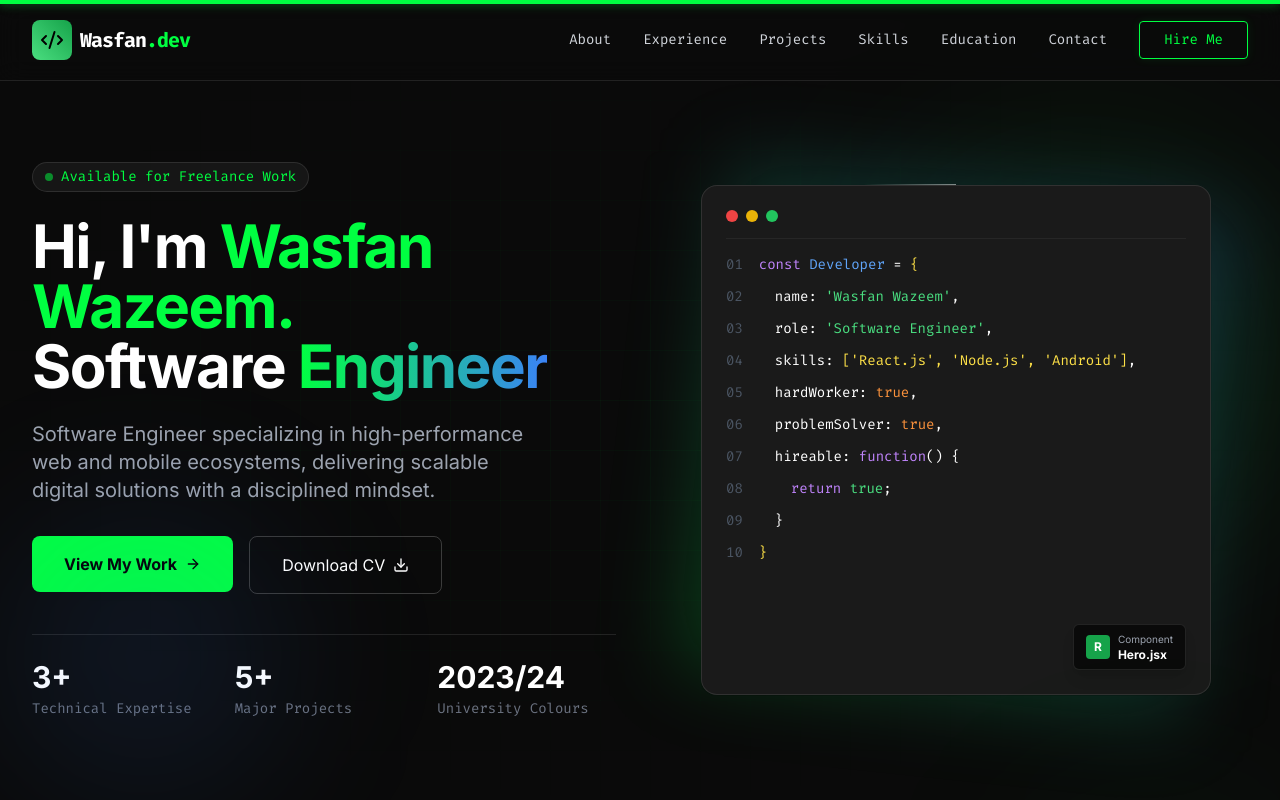
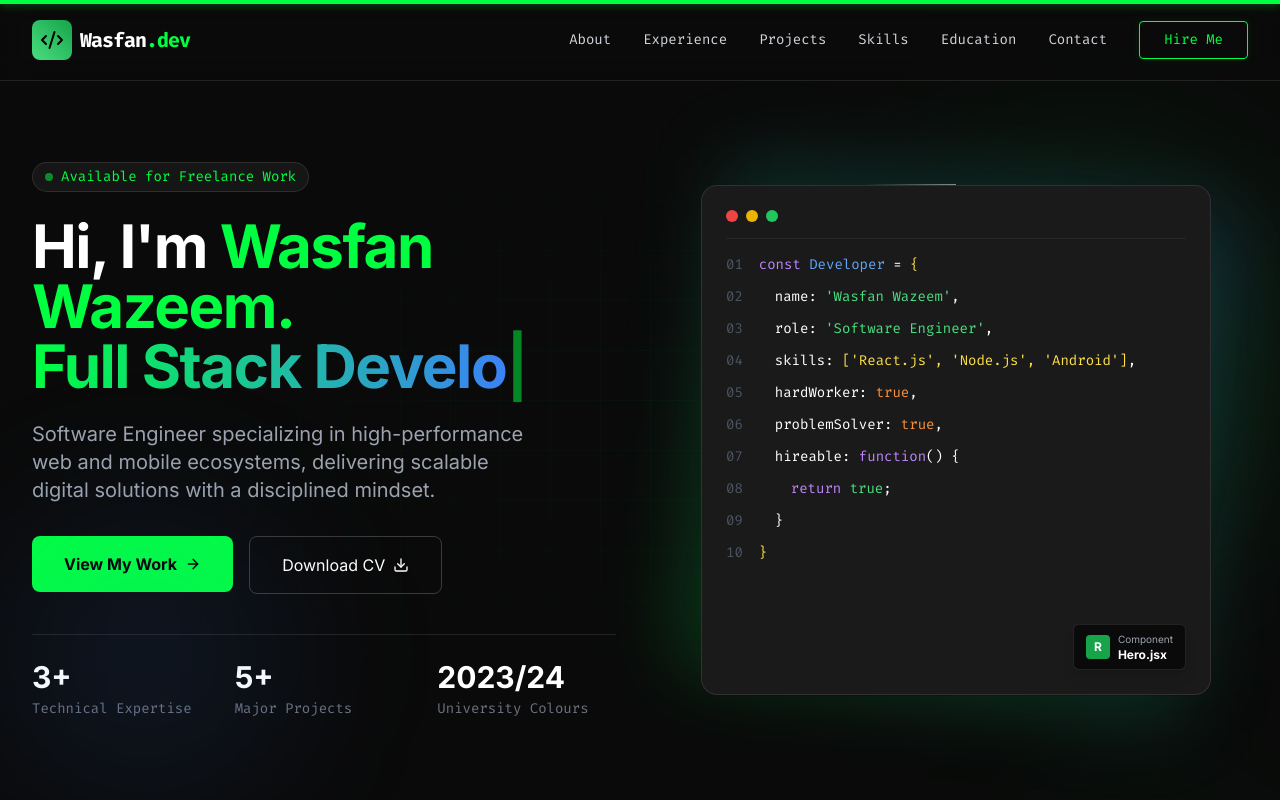
Before and after one commit to Wasfan-Wazeem/wasfan-wazeem.github.io, a React (Vite) app: page / in a window 1280 px wide. Shown: the top 800 px of the page. Built offline with nearby package versions, Linux system fonts and the light colour scheme.

Commit message:
Added a dynamic typewriter effect to the Hero section

```diff
--- a/src/components/Hero.jsx
+++ b/src/components/Hero.jsx
@@ -1,9 +1,52 @@
-import React from 'react';
+import React, { useState, useEffect } from 'react';
 import { motion } from 'framer-motion';
 import { Github, Linkedin, Mail, Download, ExternalLink, Code2, Cpu, Database, Smartphone, Globe, Layers, Terminal, Zap, CheckCircle2, ArrowRight } from 'lucide-react';
 import MagneticButton from './MagneticButton';
 
+// Custom typing animation hook
+const useTypingAnimation = (words, typingSpeed = 100, deletingSpeed = 50, pauseDuration = 2500) => {
+  const [currentWordIndex, setCurrentWordIndex] = useState(0);
+  const [currentText, setCurrentText] = useState('');
+  const [isDeleting, setIsDeleting] = useState(false);
+
+  useEffect(() => {
+    const currentWord = words[currentWordIndex];
+
+    const timeout = setTimeout(() => {
+      if (!isDeleting) {
+        // Typing
+        if (currentText.length < currentWord.length) {
+          setCurrentText(currentWord.slice(0, currentText.length + 1));
+        } else {
+          // Pause before deleting
+          setTimeout(() => setIsDeleting(true), pauseDuration);
+        }
+      } else {
+        // Deleting
+        if (currentText.length > 0) {
+          setCurrentText(currentText.slice(0, -1));
+        } else {
+          setIsDeleting(false);
+          setCurrentWordIndex((prev) => (prev + 1) % words.length);
+        }
+      }
+    }, isDeleting ? deletingSpeed : typingSpeed);
+
+    return () => clearTimeout(timeout);
+  }, [currentText, isDeleting, currentWordIndex, words, typingSpeed, deletingSpeed, pauseDuration]);
+
+  return currentText;
+};
+
 const Hero = () => {
+  const roles = [
+    'Software Engineer',
+    'Full Stack Developer',
+    'Mobile Engineer'
+  ];
+
+  const typedRole = useTypingAnimation(roles);
+
   return (
     <section className="relative min-h-[90vh] flex items-center justify-center pt-10 md:pt-0">
       {/* Glow Effects */}
@@ -25,7 +68,10 @@ const Hero = () => {
 
           <h1 className="text-5xl md:text-6xl font-bold tracking-tight mb-6 leading-tight">
             Hi, I'm <span className="text-neon-green">Wasfan Wazeem.</span><br />
-            Software <span className="text-transparent bg-clip-text bg-gradient-to-r from-neon-green to-blue-500">Engineer</span>
+            <span className="text-transparent bg-clip-text bg-gradient-to-r from-neon-green to-blue-500">
+              {typedRole}
+            </span>
+            <span className="animate-pulse text-neon-green">|</span>
           </h1>
 
           <p className="text-gray-400 text-lg md:text-xl mb-8 max-w-lg leading-relaxed">
```
